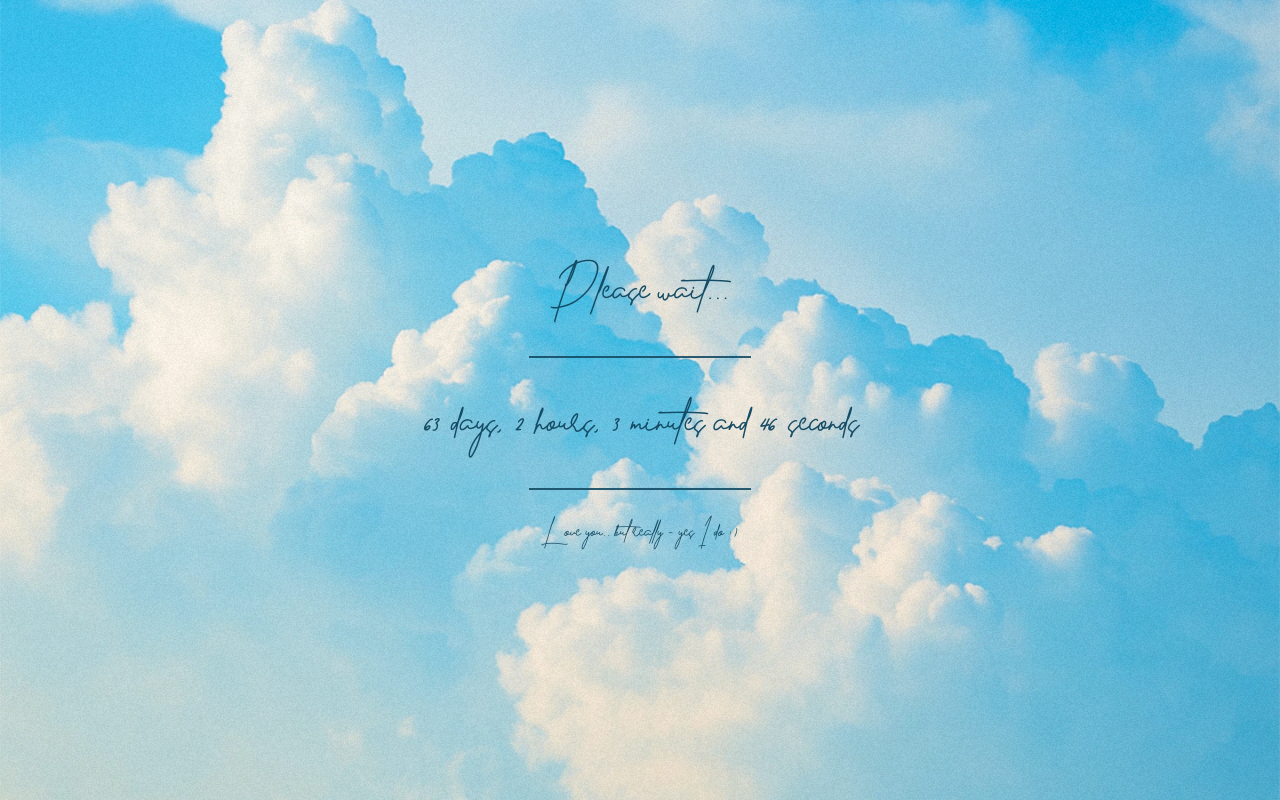
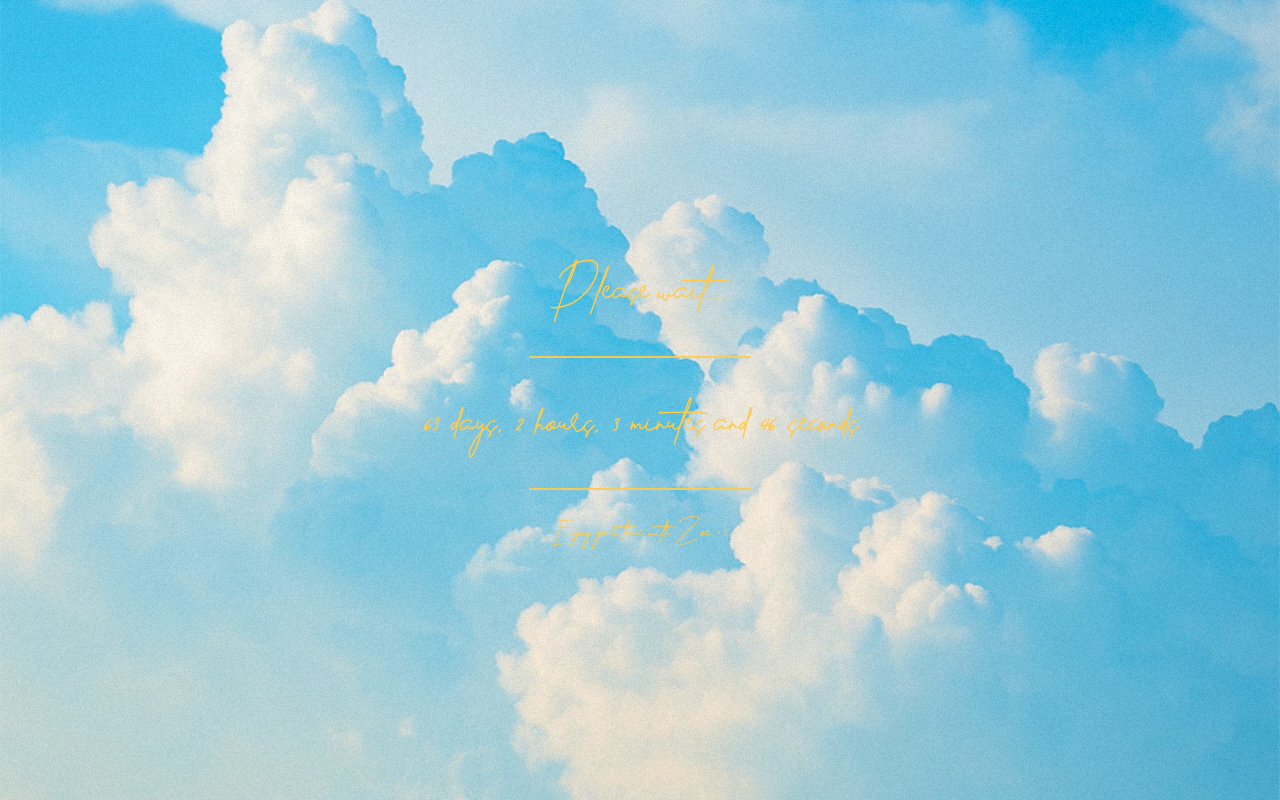
Before and after one commit to ZloyBublik/Darina_Present, a Flask app: page / in a window 1280 px wide. Run offline with Flask 3, Linux system fonts and the light colour scheme.

Commit message:
Daytime theme update - Change of text colour

```diff
--- a/templates/index.html
+++ b/templates/index.html
@@ -19,7 +19,7 @@
       background-repeat: no-repeat;
 
       font-family: 'Fancy', cursive;
-      color: #154c65;
+      color: #ffcb4c;
 
       display: flex;
       justify-content: center;
@@ -34,7 +34,7 @@
     hr {
       width: 50%;          /* smaller line */
       margin: 20px auto;   /* center it */
-      border: 1px solid #154c65;
+      border: 1px solid #ffcb4c;
       opacity: 0.7;
     }
 
@@ -82,7 +82,7 @@
     const now = new Date();
     const hours = now.getHours();          // 0–23
 
-    if (hours >= 22 || hours < 6) {        // from 20:00 to 05:59 → night background
+    if (hours >= 23 || hours < 6) {        // from 20:00 to 05:59 → night background
         document.body.style.backgroundImage = "url('/static/night_bg.png')";
         document.body.style.color = "#abbabd";
         document.querySelectorAll('hr').forEach(hr => {
@@ -91,17 +91,18 @@
         });
     } else {                               // day background
         document.body.style.backgroundImage = "url('/static/background.png')";
-        document.body.style.color = "#154c65";
+        document.body.style.color = "#ffcb4c";
         document.querySelectorAll('hr').forEach(hr => {
-            hr.style.borderColor = '#154c65';     // or a darker pink for night if you prefer
+            hr.style.borderColor = '#ffcb4c';     // or a darker pink for night if you prefer
             hr.style.opacity = '0.9';
         });
     }
   }
 
-  const messages = ["Love you.. but really - yes I do :)", "Enjoy your time with Zoe <3", "Please paint on my hands more - I love it (and fine maybe I don't show it but I really do)", "Hm. I might hug you today", "How do you always look so good? Really though, how?", "Hope you like the musical :) I'll try to find you before the show", "Last day of school yayy!! Please video call me on the holidays, I'll miss seeing you :("];
+  const messages = ["Love you.. but really - yes I do :)", "Enjoy your time with Zoe <3", "Please paint on my hands more - I love it (and fine maybe I don't show it but I really do)", "Hm. I might hug you today", "How do you always look so good? Really though, how?", "Hope you like the musical :) I'll try to find you before the show",
+    "Last day of school yayy!! Please video call me on the holidays, I'll miss seeing you :( ❤︎"];
   const day = new Date().getDate();
-  document.getElementById("wish").textContent = messages[day-12];
+  document.getElementById("wish").textContent = messages[day-11];
 
   setInterval(updateCountdown, 1000);
   setInterval(updateBackground, 60000);
```
